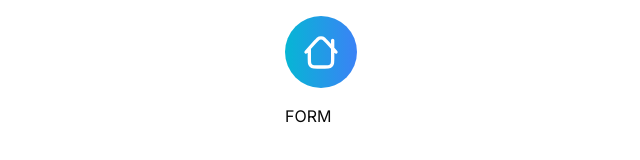
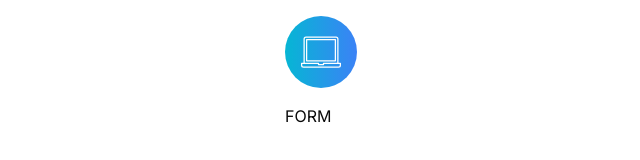
Before and after one commit to JoaoPauloCMarra/Nextjs-Boilerplate, a Next.js app: page / in a window 1280 px wide. Shown: the top 160 px of the page, without its empty margins (319-959 px from the left). Built offline with nearby package versions, Linux system fonts and the light colour scheme.

Commit message:
change brand logo icon

```diff
--- a/src/components/brand-logo.tsx
+++ b/src/components/brand-logo.tsx
@@ -1,9 +1,16 @@
-import homeSVG from '@/icons/home.svg';
+import Image from 'next/image';
+import Icon from '@/icons/brand.svg';
 
 export const BrandLogo = () => (
 	<div className="flex flex-col items-center">
 		<div className="rounded-full bg-gradient-to-r from-cyan-500 to-blue-500 p-4">
-			<img src={homeSVG.src} className="svg-white size-10" alt="Home Icon" />
+			<Image
+				src={Icon.src}
+				className="svg-white size-10"
+				alt="Home Icon"
+				height={Icon.height}
+				width={Icon.width}
+			/>
 		</div>
 	</div>
 );
```
Also changed, not shown: src/icons/brand.svg (added), src/icons/home.svg (deleted).
